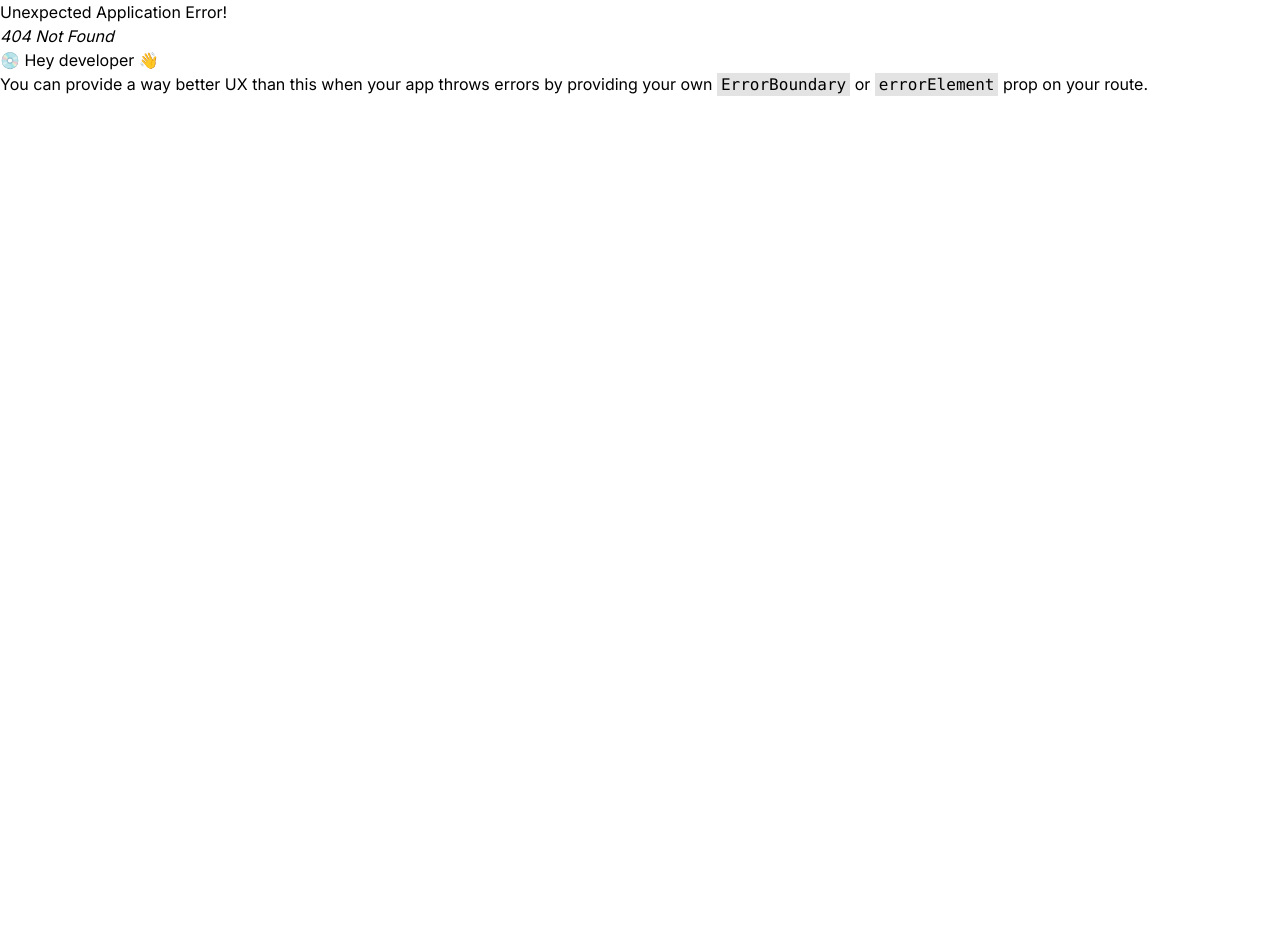
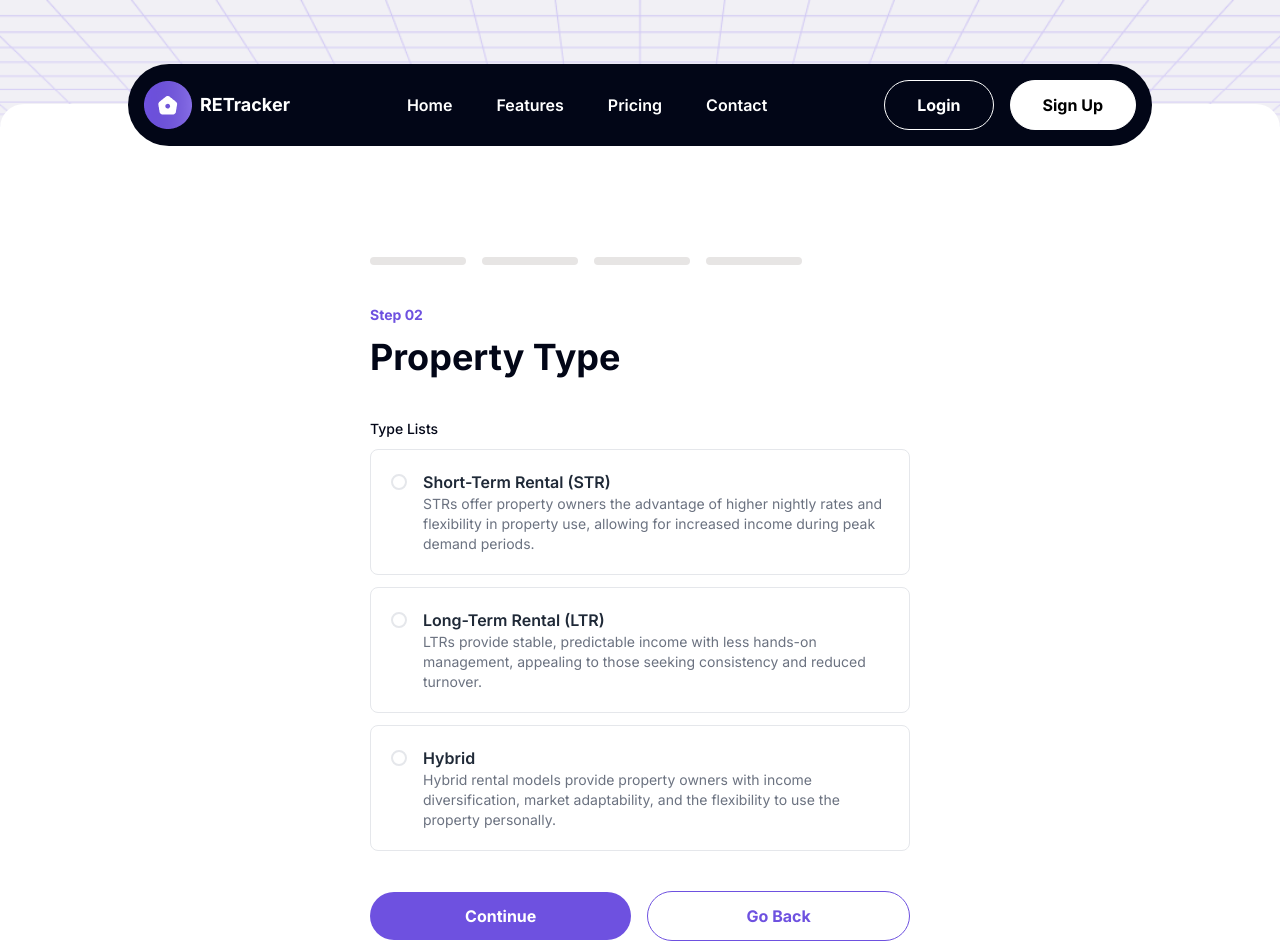
Before and after one commit to MamtazDev/ReTracker, a React (Vite) app: page /add-priority in a window 1280 px wide. Before the commit this address had no page. Shown: the top 952 px of the page. Before the commit the page ends 800 px from the top, so only its background shows below. Built offline with nearby package versions, Linux system fonts and the light colour scheme.

Commit message:
step two add

```diff
--- /dev/null
+++ b/src/Components/AddProperty/StepOne.jsx
@@ -0,0 +1,33 @@
+import React from "react";
+import AuthTitle from "../../Shared/AuthTitle";
+import PrimaryBtn from "../../Shared/PrimaryBtn";
+import StepLines from "../../Shared/StepLines";
+
+const StepOne = () => {
+  return (
+    <div className="pb-28 pt-p_153 max-w-authWidth mx-auto">
+      <StepLines />
+
+      <p className="text-primary font-bold text-sm mb-3">Step 01</p>
+      <AuthTitle>Add Property</AuthTitle>
+
+      <form>
+        <div className=" my-10">
+          <label htmlFor="search">Enter Address</label>
+          <input
+            type="search"
+            id="search"
+            placeholder="Search by street, area or city"
+          />
+        </div>
+
+        <PrimaryBtn>Continue</PrimaryBtn>
+        <button className="text-primary font-bold text-base  text-center mt-4 w-full">
+          Skip for now
+        </button>
+      </form>
+    </div>
+  );
+};
+
+export default StepOne;
--- /dev/null
+++ b/src/Components/AddProperty/StepTwo.jsx
@@ -0,0 +1,76 @@
+import React, { useState } from "react";
+import StepLines from "../../Shared/StepLines";
+import AuthTitle from "../../Shared/AuthTitle";
+import PrimaryBtn from "../../Shared/PrimaryBtn";
+import OutLineBtn from "../../Shared/OutLineBtn";
+
+const StepTwo = () => {
+  const [selectedOption, setSelectedOption] = useState(null);
+
+  const handleOptionClick = (index) => {
+    setSelectedOption(index);
+  };
+  const options = [
+    {
+      title: "Short-Term Rental (STR)",
+      subtitle:
+        "STRs offer property owners the advantage of higher nightly rates and flexibility in property use, allowing for increased income during peak demand periods.",
+    },
+    {
+      title: "Long-Term Rental (LTR)",
+      subtitle:
+        "LTRs provide stable, predictable income with less hands-on management, appealing to those seeking consistency and reduced turnover.",
+    },
+    {
+      title: "Hybrid",
+      subtitle:
+        "Hybrid rental models provide property owners with income diversification, market adaptability, and the flexibility to use the property personally.",
+    },
+  ];
+  return (
+    <div className="pb-28 pt-p_153 max-w-authWidth mx-auto">
+      <StepLines />
+
+      <p className="text-primary font-bold text-sm mb-3">Step 02</p>
+      <AuthTitle>Property Type </AuthTitle>
+
+      <form>
+        <div className=" my-10">
+          <label htmlFor="search">Type Lists </label>
+          <div className="flex flex-col gap-3">
+            {options.map((option, index) => (
+              <div
+                onClick={() => handleOptionClick(index)}
+                key={index}
+                className="border border-[#E5E7EB] rounded-lg p-5 flex items-start gap-4 "
+              >
+                <div
+                  className={`cursor-pointer flex-shrink-0 h-4 w-4 rounded-full mt-1 ${
+                    selectedOption === index
+                      ? "border-4 border-primary"
+                      : "border-2 border-[#E5E7EB]"
+                  }`}
+                ></div>
+                <div>
+                  <p className="text-base font-semibold text-[#1F2937]">
+                    {option?.title}
+                  </p>
+                  <p className="text-[#6B7280] text-sm font-normal">
+                    {option?.subtitle}
+                  </p>
+                </div>
+              </div>
+            ))}
+          </div>
+        </div>
+
+        <div className="flex items-center gap-4">
+          <PrimaryBtn>Continue</PrimaryBtn>
+          <OutLineBtn>Go Back</OutLineBtn>
+        </div>
+      </form>
+    </div>
+  );
+};
+
+export default StepTwo;
--- /dev/null
+++ b/src/Pages/AddProperty.jsx
@@ -0,0 +1,15 @@
+import React from "react";
+import Auth from "../Shared/Auth";
+import StepOne from "../Components/AddProperty/StepOne";
+import StepTwo from "../Components/AddProperty/StepTwo";
+
+const AddProperty = () => {
+  return (
+    <Auth>
+      {/* <StepOne /> */}
+      <StepTwo/>
+    </Auth>
+  );
+};
+
+export default AddProperty;
--- a/src/Routes/Router.jsx
+++ b/src/Routes/Router.jsx
@@ -7,6 +7,7 @@ import ResetPassword from "../Pages/ResetPassword";
 import Signup from "../Pages/Signup";
 import EmailVerification from "../Pages/EmailVerification";
 import VerifyEmail from "../Pages/VerifyEmail";
+import AddProperty from "../Pages/AddProperty";
 
 export const router = createBrowserRouter([
   {
@@ -41,6 +42,10 @@ export const router = createBrowserRouter([
         path: "/verify-email",
         element: <VerifyEmail />,
       },
+      {
+        path: "/add-priority",
+        element: <AddProperty />,
+      },
     ],
   },
 ]);
--- /dev/null
+++ b/src/Shared/OutLineBtn.jsx
@@ -0,0 +1,11 @@
+import React from "react";
+
+const OutLineBtn = ({ children }) => {
+  return (
+    <button className="text-primary font-bold text-base border border-primary rounded-full w-full py-3 px-8">
+      {children}
+    </button>
+  );
+};
+
+export default OutLineBtn;
--- /dev/null
+++ b/src/Shared/StepLines.jsx
@@ -0,0 +1,11 @@
+const StepLines = () => {
+  return (
+    <div className="flex gap-4 items-center mb-10">
+      {[1, 2, 3, 4].map((index) => (
+        <p className="w-24 h-2 rounded-2xl bg-[#E7E5E4]" key={index}></p>
+      ))}
+    </div>
+  );
+};
+
+export default StepLines;
--- a/src/Styles/Auth.css
+++ b/src/Styles/Auth.css
@@ -33,6 +33,13 @@ input[type="password"] {
     background-position: center right 3%;
 }
 
+input[type="search"] {
+    background-image: url('../assets/search.png');
+    background-repeat: no-repeat;
+    background-position: center left 3%;
+    padding-left: 40px !important;
+}
+
 .verification {
     background-image: url('../assets/verification-successfull.png');
     background-repeat: no-repeat;
```
Also changed, not shown: src/assets/search.png (added).
